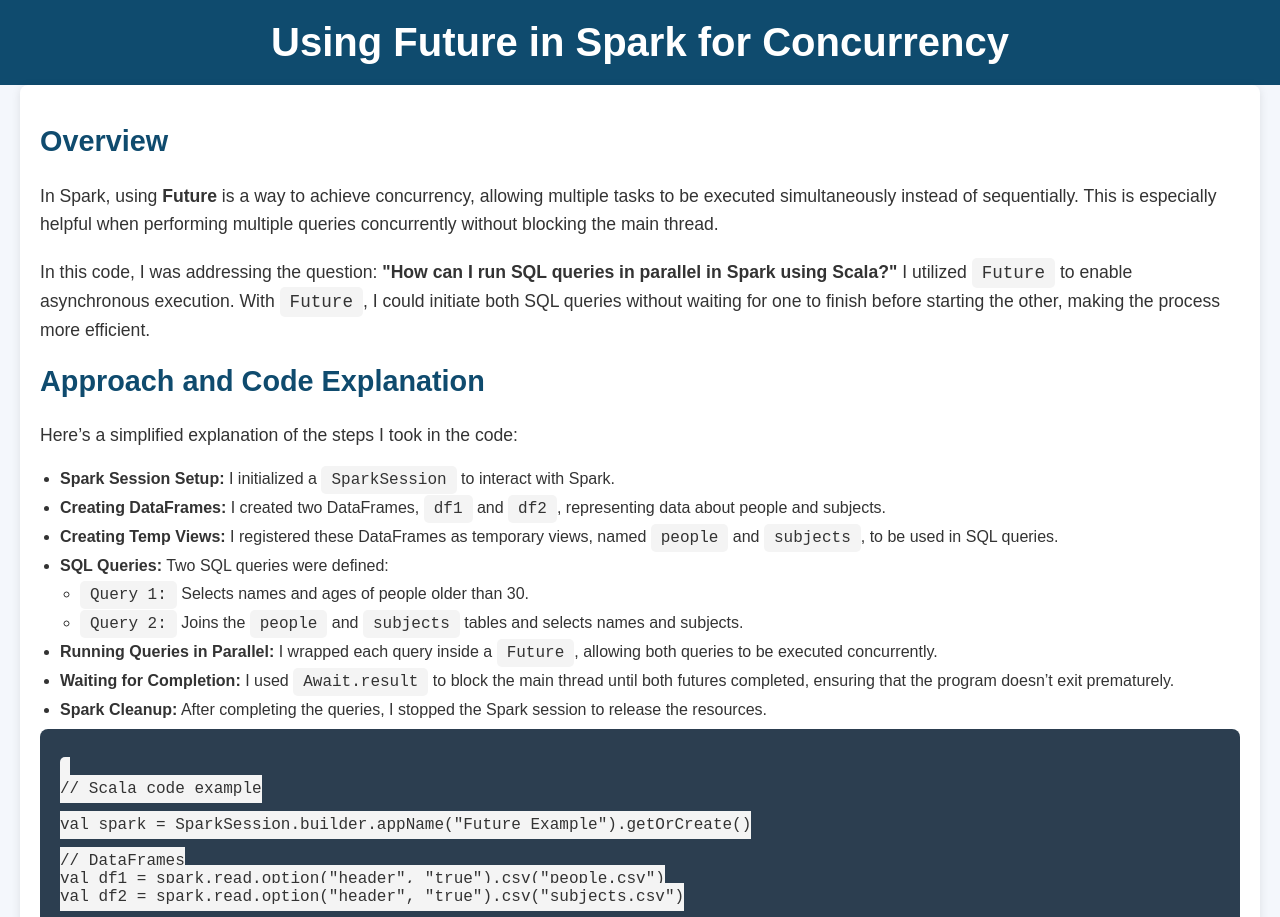
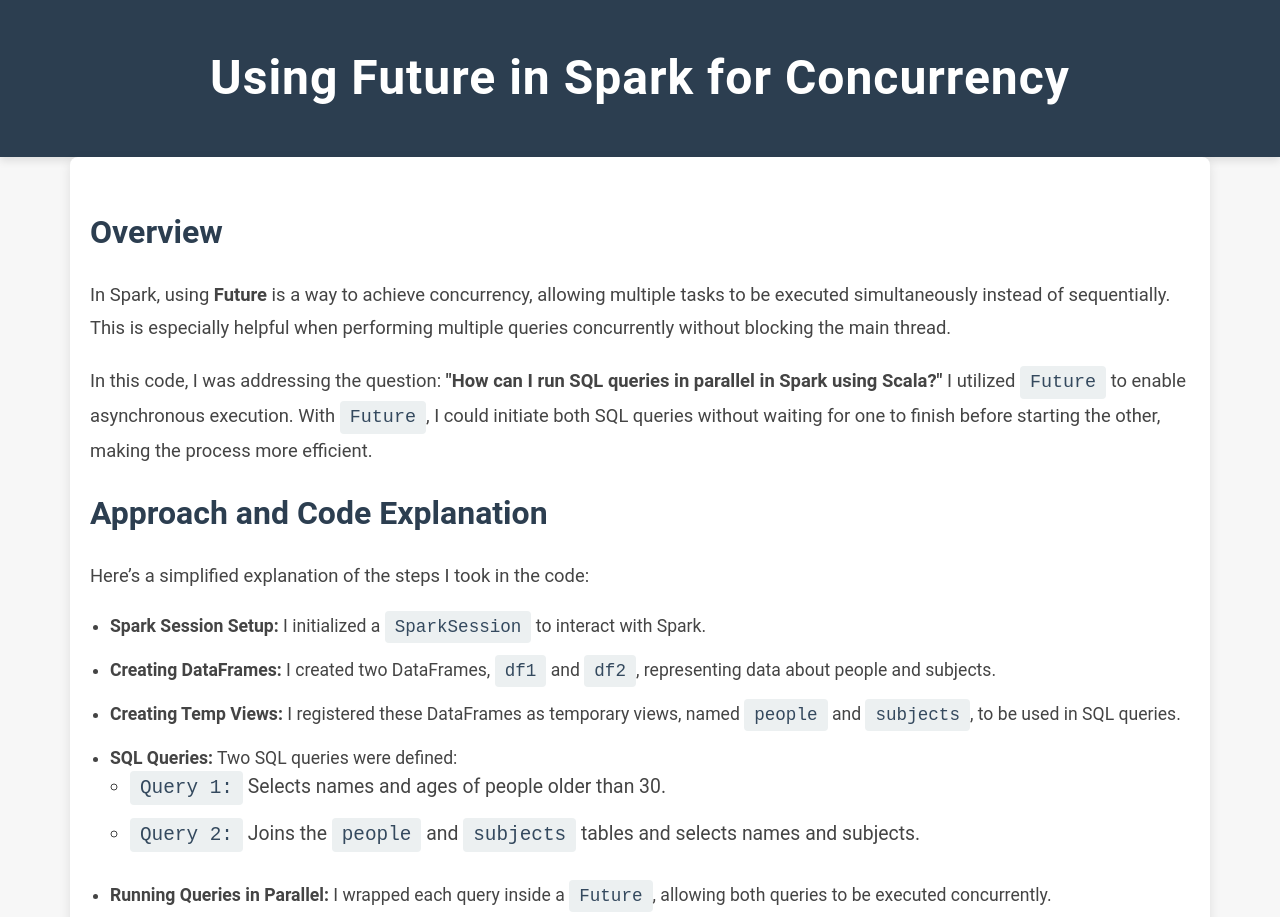
Before and after one commit to nbahador/nbahador.github.io, a Jekyll site: the page Using_Future_in_Spark_for_Concurrency.html, which Jekyll copies as it is, in a window 1280 px wide. Shown: the top 917 px of the page. Built offline with Jekyll 4.4.1, drawn with Linux system fonts in a browser that asks for light colours.

Commit message:
Update Using_Future_in_Spark_for_Concurrency.html

```diff
--- a/Using_Future_in_Spark_for_Concurrency.html
+++ b/Using_Future_in_Spark_for_Concurrency.html
@@ -6,91 +6,131 @@
     <meta http-equiv="X-UA-Compatible" content="ie=edge">
     <title>Using Future in Spark for Concurrency</title>
     <style>
+        /* Global Styles */
         body {
-            font-family: 'Arial', sans-serif;
-            background-color: #f4f7fc;
-            color: #333;
+            font-family: 'Roboto', Arial, sans-serif;
+            background-color: #f7f7f7;
+            color: #444;
             margin: 0;
             padding: 0;
+            line-height: 1.6;
         }
+
+        /* Header */
         header {
-            background-color: #0f4b6e;
+            background-color: #2C3E50;
             color: #fff;
             text-align: center;
-            padding: 20px 0;
+            padding: 40px 20px;
+            box-shadow: 0 4px 8px rgba(0, 0, 0, 0.1);
         }
         header h1 {
-            font-size: 2.5em;
+            font-size: 3em;
             margin: 0;
+            letter-spacing: 1px;
         }
+
+        /* Main Content Section */
         section {
-            padding: 40px 20px;
-            max-width: 1200px;
+            padding: 50px 20px;
+            max-width: 1100px;
             margin: auto;
             background-color: #fff;
-            box-shadow: 0 2px 10px rgba(0, 0, 0, 0.1);
             border-radius: 8px;
+            box-shadow: 0 4px 12px rgba(0, 0, 0, 0.1);
         }
         h2 {
-            color: #0f4b6e;
-            font-size: 1.8em;
+            color: #2C3E50;
+            font-size: 2em;
             margin-top: 0;
+            margin-bottom: 20px;
+            font-weight: 600;
         }
         p {
-            font-size: 1.1em;
-            line-height: 1.6;
-            margin: 20px 0;
+            font-size: 1.15em;
+            margin-bottom: 20px;
+            line-height: 1.8;
         }
+
+        /* Lists */
         ul {
-            margin: 10px 0;
             padding-left: 20px;
+            margin-bottom: 30px;
         }
         li {
-            margin-bottom: 10px;
+            font-size: 1.1em;
+            margin-bottom: 15px;
         }
-        /* Adjusted styles for code blocks */
+
+        /* Code Blocks */
         code {
             font-family: 'Courier New', Courier, monospace;
-            color: #333; /* Dark text color */
-            background-color: #f4f4f4; /* Light background */
-            padding: 5px 10px;
-            border-radius: 5px;
+            background-color: #ecf0f1;
+            color: #34495e;
+            padding: 6px 10px;
+            border-radius: 4px;
         }
         .code-section {
-            background-color: #2c3e50;
+            background-color: #34495e;
             color: #ecf0f1;
-            padding: 20px;
+            padding: 25px;
             border-radius: 8px;
             font-family: 'Courier New', Courier, monospace;
             overflow-x: auto;
+            margin-bottom: 30px;
         }
+
+        /* Image Container */
         .img-container {
             display: flex;
+            gap: 20px;
             justify-content: space-between;
-            margin-top: 30px;
+            flex-wrap: wrap;
+            margin-top: 40px;
         }
         .img-container img {
-            max-width: 48%;
+            width: 48%;
             border-radius: 8px;
             box-shadow: 0 4px 12px rgba(0, 0, 0, 0.1);
         }
+
+        /* Footer */
         footer {
-            background-color: #0f4b6e;
+            background-color: #2C3E50;
             color: #fff;
             text-align: center;
-            padding: 15px 0;
-            font-size: 0.9em;
+            padding: 20px 10px;
+            font-size: 1.1em;
         }
         footer a {
-            color: #f1c40f;
+            color: #f39c12;
             text-decoration: none;
+            font-weight: bold;
         }
         footer a:hover {
             text-decoration: underline;
         }
+
+        /* Responsive Design */
+        @media (max-width: 768px) {
+            header h1 {
+                font-size: 2.5em;
+            }
+            section {
+                padding: 30px 15px;
+            }
+            .img-container {
+                flex-direction: column;
+                gap: 10px;
+            }
+            .img-container img {
+                width: 100%;
+            }
+        }
     </style>
 </head>
 <body>
+
     <header>
         <h1>Using Future in Spark for Concurrency</h1>
     </header>
@@ -161,5 +201,6 @@
     <footer>
         <p>For more details, visit <a href="https://github.com/nbahador">my GitHub</a>.</p>
     </footer>
+
 </body>
 </html>
```
